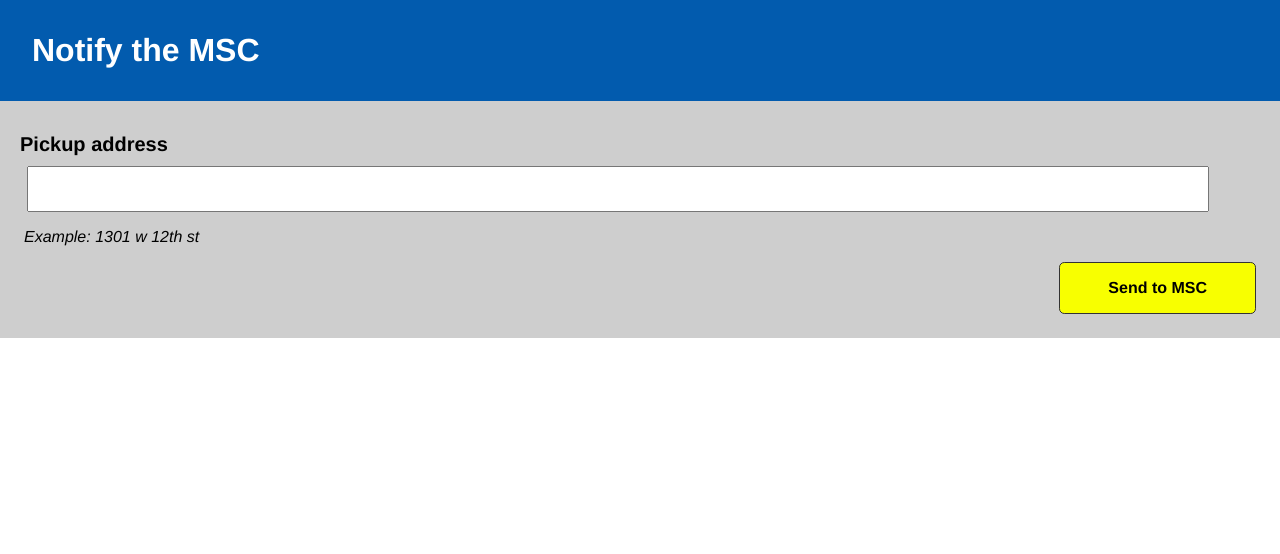
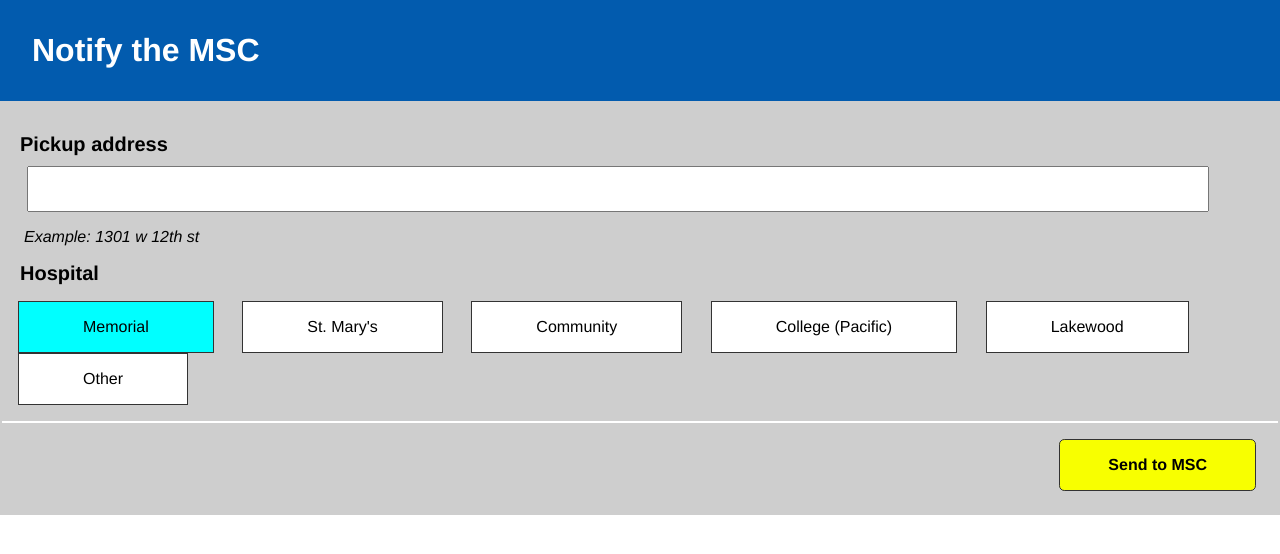
Before and after one commit to codeforamerica/notify-the-msc, a Flask app: page / in a window 1280 px wide. Shown: the top 554 px of the page. Run offline with Flask 2, Linux system fonts and the light colour scheme; some libraries are stand-ins or nearby versions.

Commit message:
Fix up formatting in IE7

```diff
--- a/static/css/main.css
+++ b/static/css/main.css
@@ -70,15 +70,15 @@ fieldset legend,
 fieldset .field{
     display: inline-block;
     margin-right: 1.5em;
+    zoom: 1;
+    *display: inline;
 }
 
 fieldset .field label{
     background: white;
     padding: 1em 4em;
     display: block;
-    border-radius: 0.33em;
     border: 1px solid #333;
-    transition: 0.2s;
 }
 
 fieldset .field input{
--- a/templates/index.html
+++ b/templates/index.html
@@ -15,33 +15,46 @@
                     <input id="pickup-address-field" name="pickup-address" type="text">
                     <p>Example: 1301 w 12th st</p>
                 </div>
-                <!--
-                <fieldset>
-                  <legend>Have you seen this person before?</legend>
-                  <div class="field">
-                    <label>
-                      Yes
-                      <input type="radio" name="familiar"></input>
-                    </label>
-                    <div class="table">
-                      <div class="tbody">
-                        <div class="tr"></div>
-                      </div>
-                    </div>
-                  </div>
-                  <div class="field">
-                    <label>
-                      No
-                     <input type="radio" name="familiar"></input>
+                <fieldset id="hospital-field">
+                  <legend>Hospital</legend>
+                  <div class="field field-active">
+                    <label for="hospital-memorial">
+                      Memorial
+                      <input type="radio" name="familiar" id="hospital-memorial"></input>
                     </label>
                   </div>
                   <div class="field">
-                    <label>
-                      Not sure
-                      <input type="radio" name="familiar"></input>
+                    <label for="hospital-st-marys">
+                      St. Mary's
+                     <input type="radio" name="familiar" id="hospital-st-marys"></input>
+                    </label>
+                  </div>
+                  <div class="field">
+                    <label for="hospital-community">
+                      Community
+                      <input type="radio" name="familiar" id="hospital-community"></input>
+                    </label>
+                  </div>
+                  <div class="field">
+                    <label for="hospital-college">
+                      College (Pacific)
+                      <input type="radio" name="familiar" id="hospital-college"></input>
+                    </label>
+                  </div>
+                  <div class="field">
+                    <label for="hospital-lakewood">
+                      Lakewood
+                      <input type="radio" name="familiar" id="hospital-lakewood"></input>
+                    </label>
+                  </div>
+                  <div class="field">
+                    <label for="hospital-other">
+                      Other
+                      <input type="radio" name="familiar" id="hospital-other"></input>
                     </label>
                   </div>
                 </fieldset>
+                <!--
                 <fieldset>
                   <legend>Is this person homeless?</legend>
                   <div class="field">
```
